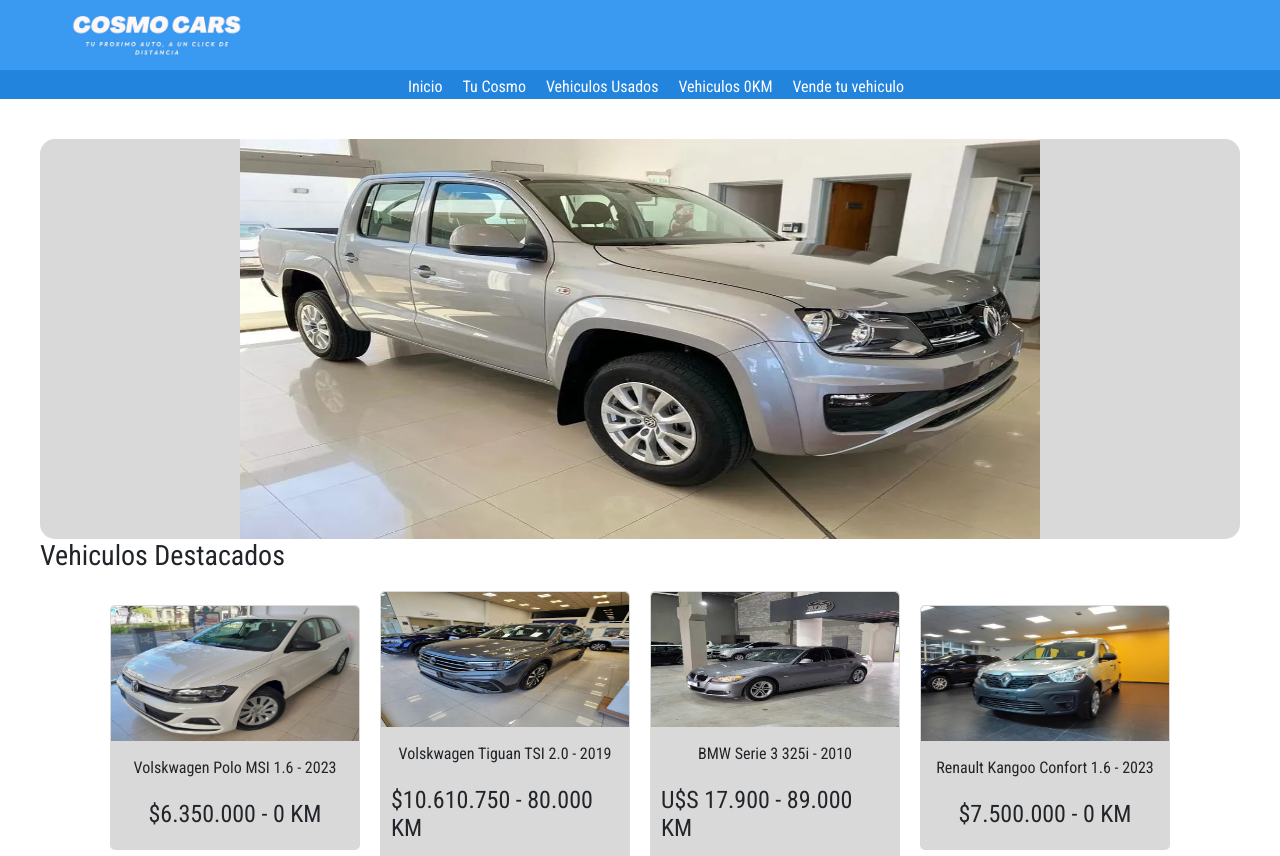
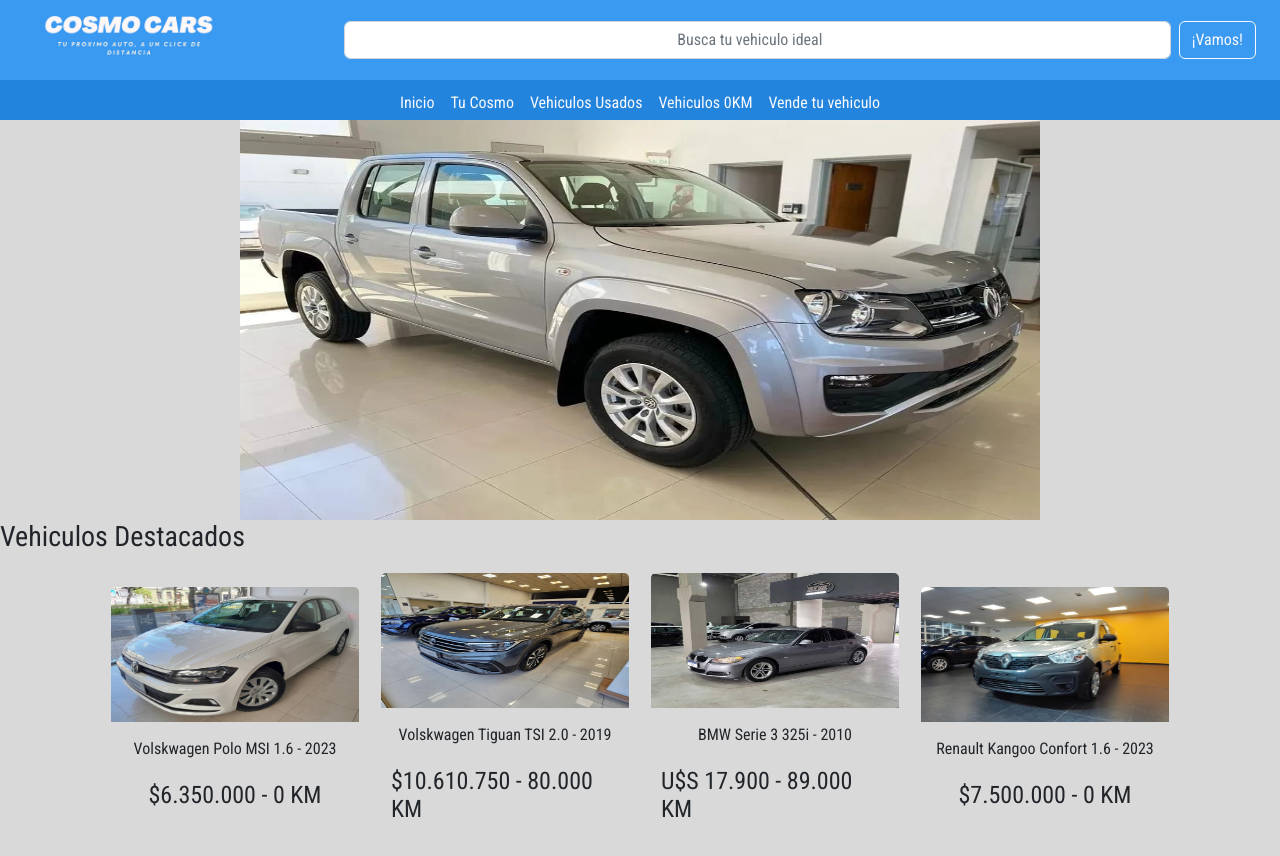
Before and after one commit to LuchoA320/PF-Delgado-Luciano, a plain HTML site: page index.html in a window 1280 px wide. Shown: the top 856 px of the page. Drawn offline with nearby package versions, Linux system fonts and the light colour scheme.

Commit message:
Reemplazado Header y Nav con Bootstrap

```diff
--- a/css/style.css
+++ b/css/style.css
@@ -1,7 +1,9 @@
 @import url('https://fonts.googleapis.com/css2?family=Roboto+Condensed:ital,wght@0,300;0,400;1,400&display=swap');
+
 * {
     margin: 0px;
     padding: 0px;
+    box-sizing: border-box;
 }
 
 
@@ -17,60 +19,23 @@
     padding: 10px;
 }
 
-/* .destacadosMain {
-    margin: 0px 0px 60px 250px;
-    padding: 0px;
-    display: block;
-
-} */
-
 body {
-    height: 100%;
-    display: grid;
-    grid-template-rows: 0.1fr 0.1fr repeat(2, 2fr) 0.3fr;
-    grid-template-columns: repeat(3, 1fr);
-    grid-template-areas:
-    "header header header"
-    "nav nav nav"
-    "main main main"
-    "main main main"
-    "footer footer footer"
-    ;
+    height: 100vh;
+    font-family: 'Roboto Condensed', sans-serif;
+    font-weight: 400;
+    background-color: #D9D9D9;
 }
 
-
 header{
-    grid-area: header;
+    height: 10vh;
     background-color: #3A99F1;
 }
 
-#logoHeader {
-    margin-left: 40px;
-}
 nav {
-    grid-area: nav;
+    height: 5vh;
     background-color: #2384DE;
 }
 
-#navHeader {
-    display: flex;
-    flex-direction: row;
-    flex-wrap: wrap;
-    justify-content: center;
-    align-items: center;
-}
-
-#navHeader a {
-    color: white;
-    padding: 10px;
-}
-
-main {
-    grid-area: main;
-    font-family: 'Roboto Condensed', sans-serif;
-    font-weight: 400;
-    margin: 40px;
-}
 
 #sliderInicio {
     display: flex;
--- a/index.html
+++ b/index.html
@@ -10,20 +10,49 @@
     <title>Cosmo Cars - Tu proximo auto, a un click de distancia</title>
 </head>
 <body>
-    <header>
-        <img src="./assets/images/logoheader.png" alt="Cosmo Cars. Tu proximo auto, a un click de distancia" height="70vh" id="logoHeader">
+    <header class="container-fluid">
+        <div class="row h-100">
+            <div class="col-md-3">
+                <img src="./assets/images/logoheader.png" alt="Cosmo Cars" height="70vh" >
+            </div>
+            <section class="col-9 d-flex align-items-center">
+              <div class="container-fluid">
+                <form class="d-flex" role="search">
+                  <input class="form-control me-2 text-center" type="search" placeholder="Busca tu vehiculo ideal" aria-label="Search">
+                  <button class="btn btn-outline-light" type="submit">¡Vamos!</button>
+                </form>
+              </div>
+            </section>
+        </div>
 
     </header>
 
-    <nav>
-        <ul id="navHeader">
-            <li><a href="./index.html">Inicio</a></li>
-            <li><a href="./pages/tu-cosmo.html">Tu Cosmo</a></li>
-            <li><a href="./pages/usados.html">Vehiculos Usados</a></li>
-            <li><a href="./pages/nuevos.html">Vehiculos 0KM</a></li>
-            <li><a href="./pages/vender.html">Vende tu vehiculo</a></li>
-        </ul>
-    </nav>
+    <nav class="navbar navbar-expand-lg">
+        <div class="container-fluid">
+          <button class="navbar-toggler text-light" type="button" data-bs-toggle="collapse" data-bs-target="#navbarNav" aria-controls="navbarNav" aria-expanded="false" aria-label="Toggle navigation">
+            <span class="navbar-toggler-icon"></span>
+          </button>
+          <div class="collapse navbar-collapse" id="navbarNav">
+            <ul class="navbar-nav d-flex justify-content-center align-items-center h-100 w-100">
+              <li class="nav-item">
+                <a class="nav-link active text-light" aria-current="page" href="#">Inicio</a>
+              </li>
+              <li class="nav-item">
+                <a class="nav-link text-light" href="#">Tu Cosmo</a>
+              </li>
+              <li class="nav-item">
+                <a class="nav-link text-light" href="#">Vehiculos Usados</a>
+              </li>
+              <li class="nav-item">
+                <a class="nav-link text-light" href="#">Vehiculos 0KM</a>
+              </li>
+              <li class="nav-item">
+                <a class="nav-link text-light" href="#">Vende tu vehiculo</a>
+              </li>
+            </ul>
+          </div>
+        </div>
+      </nav>
 
     <main>
         <section id="sliderInicio">
```
